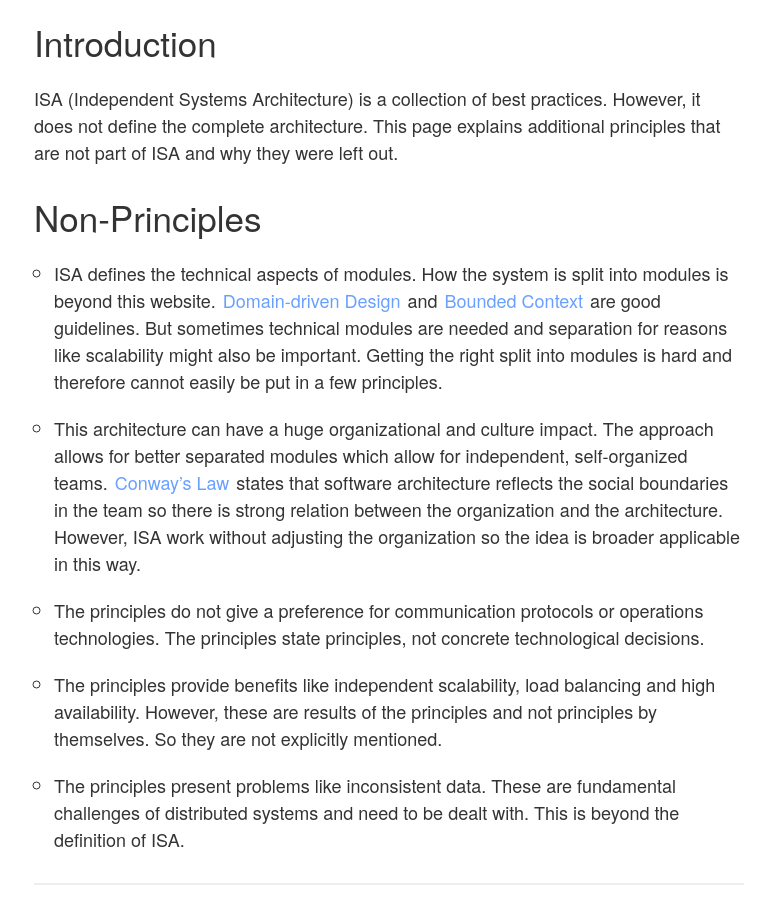
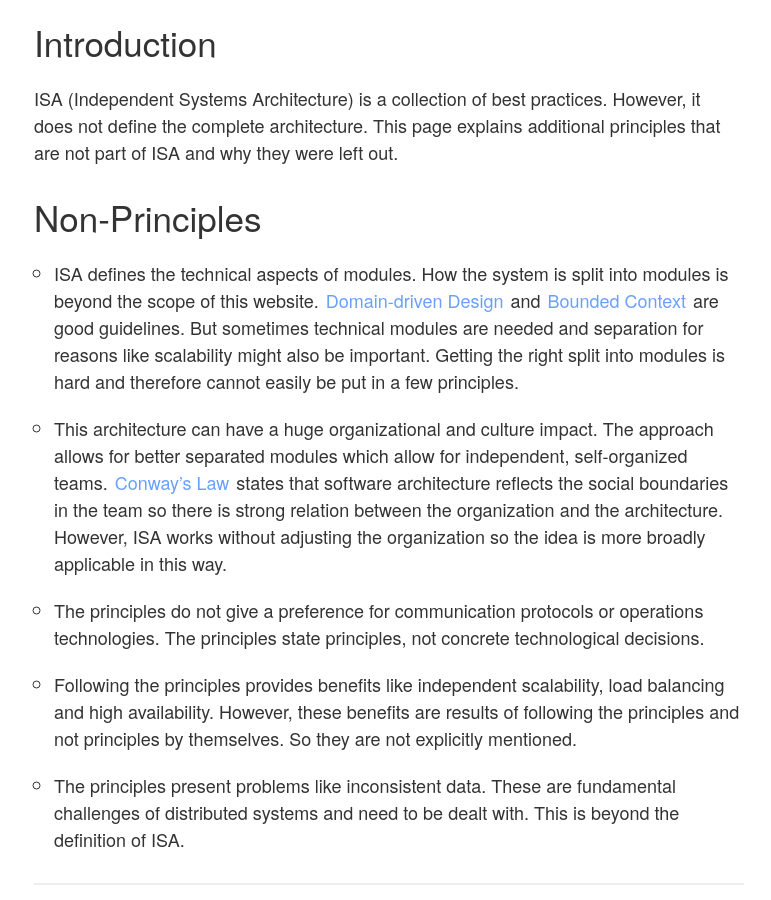
Before and after one commit to ISA-Principles/isa-principles.org, a Jekyll site: the page built from non-principles.md, in a window 1280 px wide and 900 px high, scrolled down 444 px. Shown: the whole window, without its empty margins (126-897 px from the left). Built offline with Jekyll 4.4.1, drawn with Linux system fonts in a browser that asks for light colours.

Commit message:
non-principles: Be more verbose
Changes:
* being "beyond this" has a connotation of "we have no idea how to", which doesn't seem accurate
* broader was used as an adverb in the comparative form
* the principles don't provide the benefits themselves, following the principles does
* mention benefits again so it's clear which "they" aren't explicitly mentioned
* provide was plural

```diff
--- a/non-principles.md
+++ b/non-principles.md
@@ -13,7 +13,7 @@ additional principles that are not part of ISA and why they were left out.
 ## Non-Principles
 
 * ISA defines the technical aspects of modules. How the system is
-  split into modules is beyond this
+  split into modules is beyond the scope of this
   website. [Domain-driven Design](https://en.wikipedia.org/wiki/Domain-driven_design)
   and
   [Bounded Context](https://en.wikipedia.org/wiki/Domain-driven_design#Bounded_context)
@@ -28,15 +28,15 @@ additional principles that are not part of ISA and why they were left out.
   teams. [Conway's Law](https://en.wikipedia.org/wiki/Conway%27s_law)
   states that software architecture reflects the social boundaries in
   the team so there is strong relation between the organization and
-  the architecture. However, ISA work without adjusting the
-  organization so the idea is broader applicable in this way.
+  the architecture. However, ISA works without adjusting the
+  organization so the idea is more broadly applicable in this way.
 
 * The principles do not give a preference for communication protocols or
   operations technologies. The principles state principles, not
   concrete technological decisions.
 
-* The principles provide benefits like independent scalability, load
-  balancing and high availability. However, these are results of the
+* Following the principles provides benefits like independent scalability, load
+  balancing and high availability. However, these benefits are results of following the
   principles and not principles by themselves. So they are not
   explicitly mentioned.
 
```
